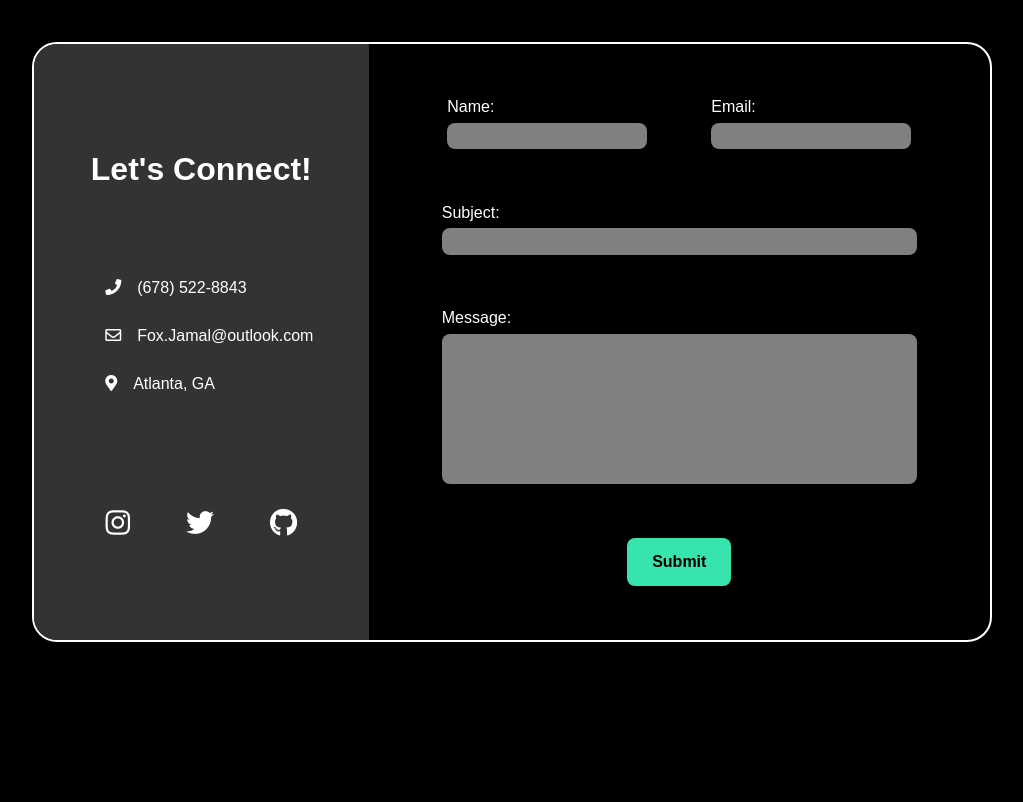
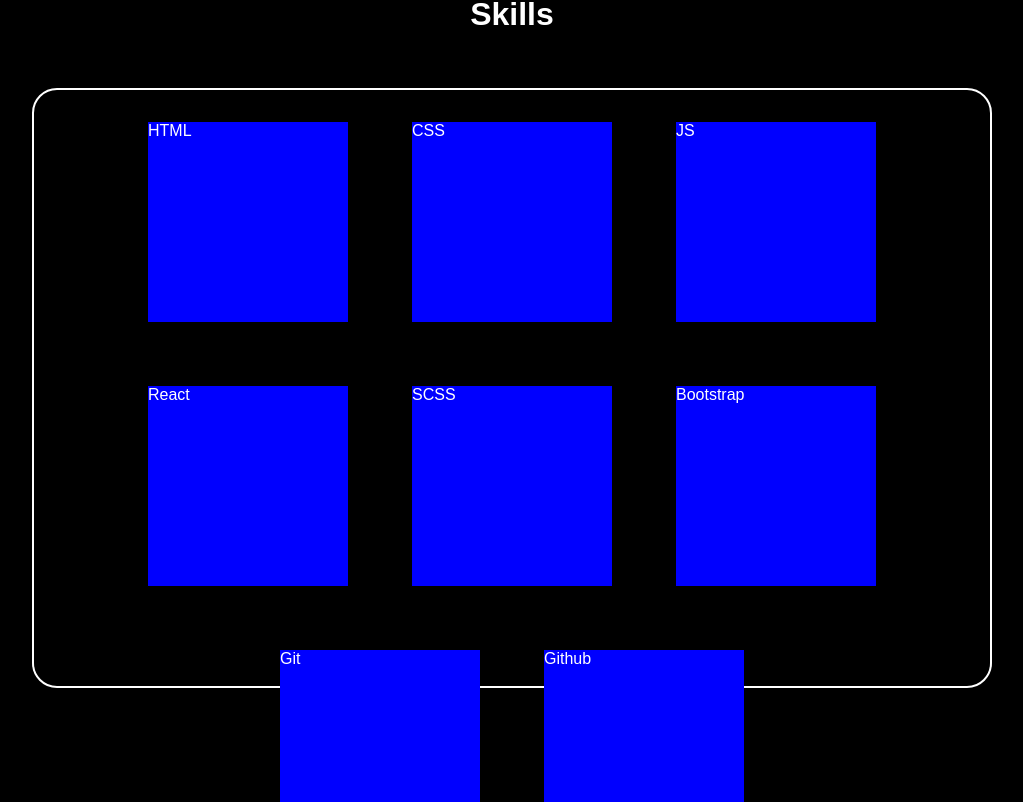
Before and after one commit to Jamalfox85/react-portfolio, a React (Create React App) app: page / in a window 1280 px wide. Shown: the part 858-1660 px from the top of the page, without its empty margins (128-1151 px from the left). Before the commit the page ends 1600 px from the top, so only its background shows below. Built offline with nearby package versions, Linux system fonts and the light colour scheme.

Commit message:
added contact form functionality. Completed first draft of skill section. Next update will add skill images and add design improvements

```diff
--- a/package.json
+++ b/package.json
@@ -6,6 +6,7 @@
     "@testing-library/jest-dom": "^5.15.0",
     "@testing-library/react": "^11.2.7",
     "@testing-library/user-event": "^12.8.3",
+    "emailjs-com": "^3.2.0",
     "particles.js": "^2.0.0",
     "react": "^17.0.2",
     "react-dom": "^17.0.2",
--- a/src/App.css
+++ b/src/App.css
@@ -7,13 +7,16 @@ body {
   background-color: #000;
   color: #fff;
   font-family: arial;
+  scroll-behavior: smooth;
 }
 a,
 a:visited {
   color: #fff;
   text-decoration: none;
+  font-weight: bold;
 }
 a:hover,
 a:hover:visited {
-  color: #999;
+  color: #F433AB;
+  transition: 0.4s ease;
 }
--- a/src/App.js
+++ b/src/App.js
@@ -2,12 +2,14 @@ import Hero from "./Components/HERO/Hero";
 import "./App.css";
 import Navbar from "./Components/NAVBAR/Navbar";
 import Contact from "./Components/CONTACT/Contact";
+import Skills from "./Components/SKILLS/Skills";
 
 function App() {
   return (
     <div className="App">
       <Navbar />
       <Hero />
+      <Skills/>
       <Contact />
     </div>
   );
--- a/src/Components/CONTACT/Contact.css
+++ b/src/Components/CONTACT/Contact.css
@@ -97,7 +97,7 @@
   outline: none;
   -webkit-transition: 0.3s ease;
   transition: 0.3s ease;
-  cursor: none;
+  cursor: text;
 }
 
 .contact-wrapper .contact-container .form-wrapper .form-input-tier1 {
--- a/src/Components/CONTACT/Contact.js
+++ b/src/Components/CONTACT/Contact.js
@@ -1,25 +1,48 @@
-import React from "react";
+import { React, useRef } from "react";
 import "./Contact.css";
+import emailjs from "emailjs-com";
 
 const Contact = () => {
+  const form = useRef();
+
+  const sendEmail = (e) => {
+    e.preventDefault();
+
+    emailjs
+      .sendForm(
+        "service_wckmscd",
+        "template_x7ut42a",
+        form.current,
+        "user_R5QYF2K3Su4h1htQjU0ev"
+      )
+      .then(
+        (result) => {
+          console.log(result.text);
+        },
+        (error) => {
+          console.log(error.text);
+        }
+      );
+  };
+
   return (
-    <div className="contact-wrapper">
+    <div className="contact-wrapper" id="contact">
       <div className="contact-container">
         <div className="contact-info">
           <h1>Let's Connect!</h1>
           <div className="contact-data">
             <div className="contact-data-phone">
               <a href="tel: 6785228843">
-                <i class="fas fa-phone"></i>(678) 522-8843
+                <i className="fas fa-phone"></i>(678) 522-8843
               </a>
             </div>
             <div className="contact-data-email">
               <a href="mailto: fox.jamal@outlook.com">
-                <i class="far fa-envelope"></i>Fox.Jamal@outlook.com
+                <i className="far fa-envelope"></i>Fox.Jamal@outlook.com
               </a>
             </div>
             <div className="contact-data-location">
-              <i class="fas fa-map-marker-alt"></i>Atlanta, GA
+              <i className="fas fa-map-marker-alt"></i>Atlanta, GA
             </div>
           </div>
           <div className="social-media">
@@ -28,42 +51,42 @@ const Contact = () => {
               target="_blank"
               rel="noreferrer"
             >
-              <i class="fab fa-instagram"></i>
+              <i className="fab fa-instagram"></i>
             </a>
             <a
               href="https://twitter.com/JamalFoxDesigns"
               target="_blank"
               rel="noreferrer"
             >
-              <i class="fab fa-twitter"></i>
+              <i className="fab fa-twitter"></i>
             </a>
             <a
               href="https://github.com/Jamalfox85"
               target="_blank"
               rel="noreferrer"
             >
-              <i class="fab fa-github"></i>
+              <i className="fab fa-github"></i>
             </a>
           </div>
         </div>
-        <form className="form-wrapper">
+        <form className="form-wrapper" ref={form} onSubmit={sendEmail}>
           <div className="form-input-tier1">
             <label className="form-input-name">
               Name:
-              <input type="text" name="name" maxlength="25" />
+              <input required type="text" name="name" maxLength="25" />
             </label>
             <label className="form-input-email">
               Email:
-              <input type="email" name="email" maxlength="30" />
+              <input required type="email" name="email" maxLength="30" />
             </label>
           </div>
           <label className="form-input-subject">
             Subject:
-            <input type="text" name="subject" />
+            <input required type="text" name="subject" />
           </label>
           <label className="form-input-message">
             Message:
-            <input type="textfield" name="message" />
+            <input required type="textfield" name="message" />
           </label>
           <input className="contact-submit-bttn" type="submit" value="Submit" />
         </form>
--- a/src/Components/CONTACT/Contact.scss
+++ b/src/Components/CONTACT/Contact.scss
@@ -54,7 +54,7 @@
           background-color: rgb(255, 255, 255);
           outline: none;
           transition: 0.3s ease;
-          cursor: none;
+          cursor: text;
         }
       }
       .form-input-tier1 {
--- a/src/Components/HERO/Hero.js
+++ b/src/Components/HERO/Hero.js
@@ -14,7 +14,7 @@ const Hero = () => {
   };
 
   return (
-    <div className="hero-wrapper">
+    <div className="hero-wrapper" id="home">
       <div className="hero-main">
         <h1>Jamal Fox</h1>
         <div className='hero-profile-photo'></div>
--- a/src/Components/NAVBAR/Navbar.js
+++ b/src/Components/NAVBAR/Navbar.js
@@ -5,11 +5,11 @@ const Navbar = () => {
   return (
     <div className="navbar-wrapper">
       <div className="nav-links">
-        <p>Home</p>
-        <p>About</p>
-        <p>Skills</p>
-        <p>Portfolio</p>
-        <button>Contact</button>
+        <a href="#home">Home</a>
+        <a href="#about">About</a>
+        <a href="#skills">Skills</a>
+        <a href="#portfolio">Portfolio</a>
+        <a href="#contact"><button>Contact</button></a>
       </div>
     </div>
   );
--- /dev/null
+++ b/src/Components/SKILLS/Skills.css
@@ -0,0 +1,43 @@
+.skills-wrapper {
+  height: 100vh;
+  width: 100%;
+  display: -webkit-box;
+  display: -ms-flexbox;
+  display: flex;
+  -webkit-box-orient: vertical;
+  -webkit-box-direction: normal;
+      -ms-flex-direction: column;
+          flex-direction: column;
+  -webkit-box-pack: space-evenly;
+      -ms-flex-pack: space-evenly;
+          justify-content: space-evenly;
+  -webkit-box-align: center;
+      -ms-flex-align: center;
+          align-items: center;
+}
+
+.skills-wrapper .skill-grid {
+  height: 75%;
+  width: 75%;
+  display: -webkit-box;
+  display: -ms-flexbox;
+  display: flex;
+  -ms-flex-wrap: wrap;
+      flex-wrap: wrap;
+  -webkit-box-pack: center;
+      -ms-flex-pack: center;
+          justify-content: center;
+  -webkit-box-align: center;
+      -ms-flex-align: center;
+          align-items: center;
+  border: solid 2px white;
+  border-radius: 25px;
+}
+
+.skills-wrapper .skill-grid .skill-block {
+  height: 200px;
+  width: 200px;
+  background-color: blue;
+  margin: 2em;
+}
+/*# sourceMappingURL=Skills.css.map */
--- /dev/null
+++ b/src/Components/SKILLS/Skills.js
@@ -0,0 +1,22 @@
+import React from "react";
+import "./Skills.css";
+
+const Skills = () => {
+  return (
+    <div className="skills-wrapper">
+        <h1 className='skills-header'>Skills</h1>
+      <div className="skill-grid">
+        <div className="skill-block">HTML</div>
+        <div className="skill-block">CSS</div>
+        <div className="skill-block">JS</div>
+        <div className="skill-block">React</div>
+        <div className="skill-block">SCSS</div>
+        <div className="skill-block">Bootstrap</div>
+        <div className="skill-block">Git</div>
+        <div className="skill-block">Github</div>
+      </div>
+    </div>
+  );
+};
+
+export default Skills;
--- /dev/null
+++ b/src/Components/SKILLS/Skills.scss
@@ -0,0 +1,24 @@
+.skills-wrapper {
+  height: 100vh;
+  width: 100%;
+  display: flex;
+  flex-direction: column;
+  justify-content: space-evenly;
+  align-items: center;
+  .skill-grid {
+    height: 75%;
+    width: 75%;
+    display: flex;
+    flex-wrap: wrap;
+    justify-content: center;
+    align-items: center;
+    border: solid 2px white;
+    border-radius: 25px;
+    .skill-block {
+        height: 200px;
+        width: 200px;
+        background-color: blue;
+        margin: 2em;
+    }
+  }
+}
```
Also changed, not shown: 2 other files (tests, documents, lock files or other folders).
